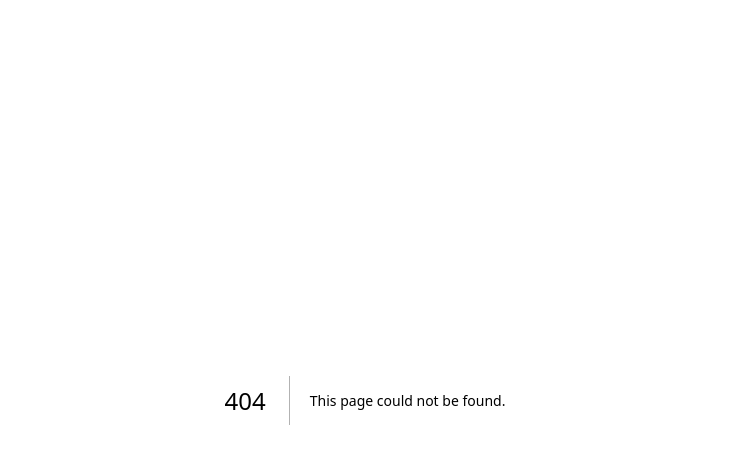
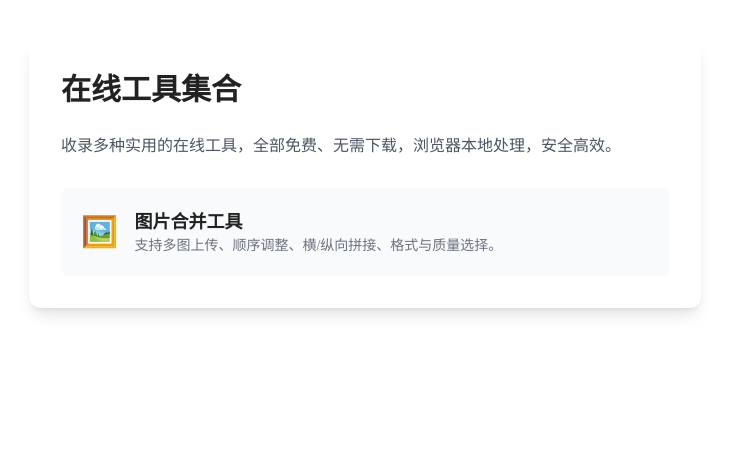
Before and after one commit to zqcccc/misc, a Next.js app: page /tools in a window 1280 px wide. Before the commit this address had no page. Shown: the top 464 px of the page, without its empty margins (275-1004 px from the left). Built offline with nearby package versions, Linux system fonts and the light colour scheme.

Commit message:
add tools entries

```diff
--- /dev/null
+++ b/app/tools/page.tsx
@@ -0,0 +1,39 @@
+export const metadata = {
+  title: '在线工具集合 | 图片合并、格式转换等免费工具',
+  description: '收录多种实用的在线工具，如图片合并、格式转换等，全部免费、无需下载，浏览器本地处理，安全高效。',
+  keywords: '在线工具,图片合并,格式转换,web工具,免费工具,merge images,tools',
+};
+
+const tools = [
+  {
+    name: '图片合并工具',
+    desc: '支持多图上传、顺序调整、横/纵向拼接、格式与质量选择。',
+    href: '/tools/merge-images',
+    icon: '🖼️',
+  },
+  // 以后可继续添加更多工具
+];
+
+export default function ToolsHome() {
+  return (
+    <div className="max-w-2xl mx-auto my-10 p-8 bg-white rounded-xl shadow-lg">
+      <h1 className="text-3xl font-bold mb-6">在线工具集合</h1>
+      <p className="text-gray-600 mb-8">收录多种实用的在线工具，全部免费、无需下载，浏览器本地处理，安全高效。</p>
+      <div className="grid gap-6">
+        {tools.map(tool => (
+          <a
+            key={tool.href}
+            href={tool.href}
+            className="flex items-center gap-4 p-5 bg-gray-50 rounded-lg border border-gray-200 hover:shadow transition"
+          >
+            <span className="text-3xl">{tool.icon}</span>
+            <div>
+              <div className="font-semibold text-lg">{tool.name}</div>
+              <div className="text-gray-500 text-sm">{tool.desc}</div>
+            </div>
+          </a>
+        ))}
+      </div>
+    </div>
+  );
+}
```
Also changed, not shown: 1 other file (tests, documents, lock files or other folders).
